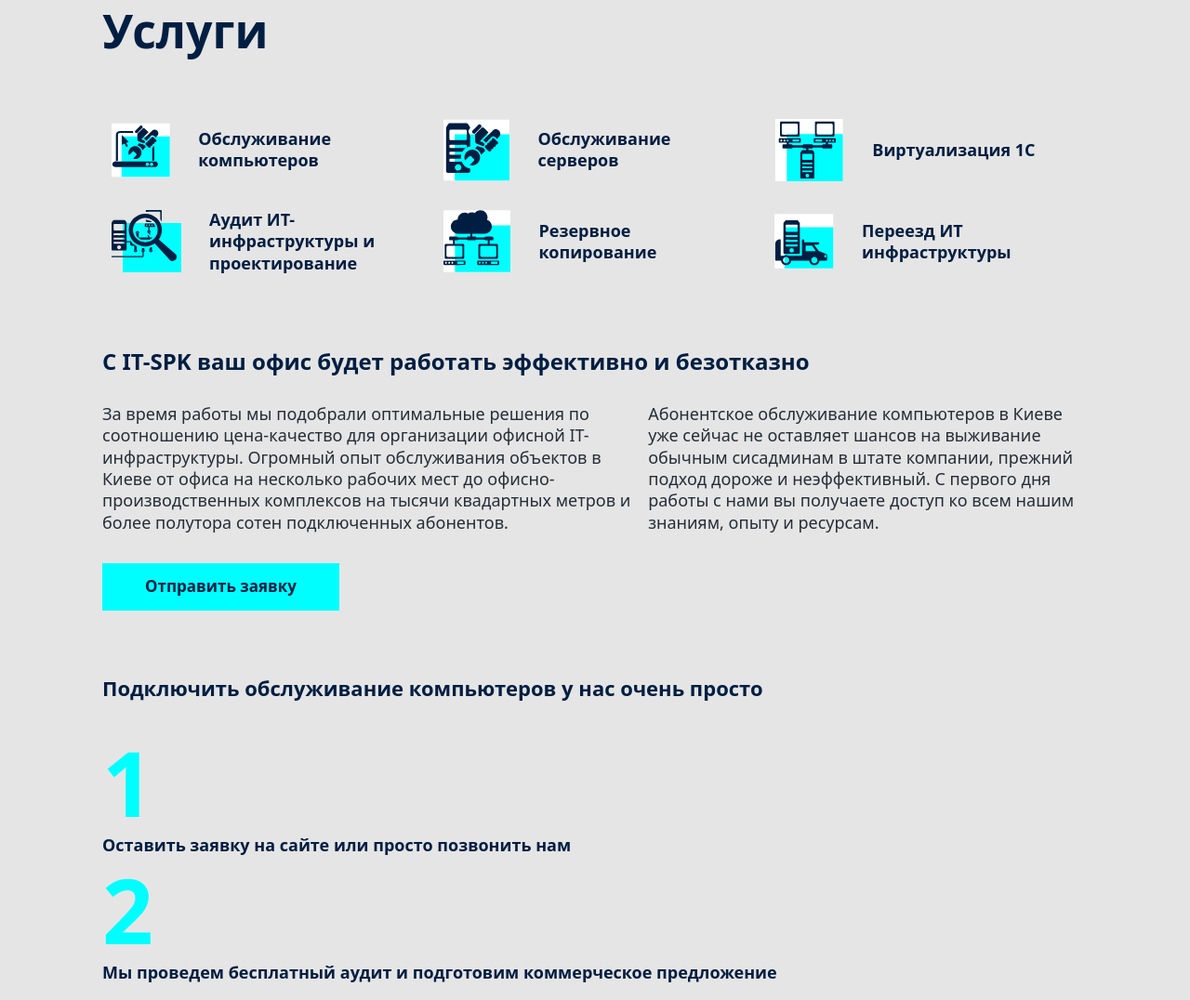
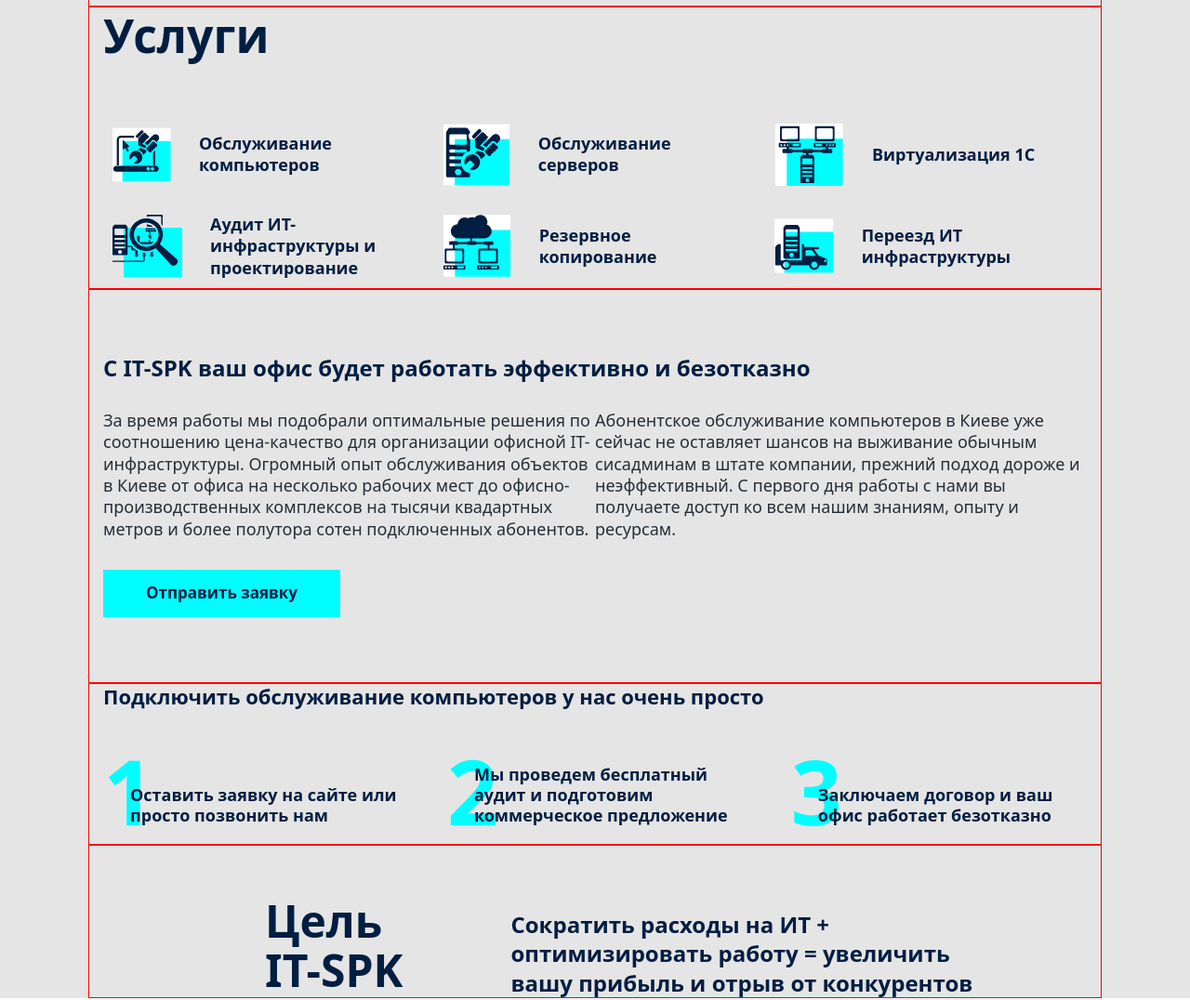
Before and after one commit to Irina178/it-spk, a plain HTML site: page index.html in a window 1280 px wide. Shown: the part 875-1951 px from the top of the page at 93% size. Drawn offline with Linux system fonts and the light colour scheme.

Commit message:
connection

```diff
--- a/index.html
+++ b/index.html
@@ -181,22 +181,28 @@
             <ul class="stages">
               <li class="stages__list">
                 <p class="stages__number">1</p>
-                <p class="stages__text">
+                <div class="process">
+                  <p class="process__text">
                     Оставить заявку на сайте или просто позвонить нам
                   </p>
+                </div>
               </li>
               <li class="stages__list">
                 <p class="stages__number">2</p>
-                <p class="stages__text">
+                <div class="process">
+                  <p class="process__text">
                     Мы проведем бесплатный аудит и подготовим коммерческое
                     предложение
                   </p>
+                </div>
               </li>
               <li class="stages__list">
                 <p class="stages__number">3</p>
-                <p class="stages__text">
+                <div class="process">
+                  <p class="process__text">
                     Заключаем договор и ваш офис работает безотказно
                   </p>
+                </div>
               </li>
             </ul>
           </div>
--- a/sass/base/_container.scss
+++ b/sass/base/_container.scss
@@ -2,7 +2,7 @@
   padding: 0px 15px;
   width: 375px;
   margin: 0 auto;
-
+  border: 1px solid red;
 }
 @media screen and (min-width: 375px) {
   .container {
--- a/sass/layout/_connection.scss
+++ b/sass/layout/_connection.scss
@@ -1,10 +1,9 @@
-@media screen and (min-width: 375px){
+@media screen and (min-width: 375px) {
   .connection {
     background-color: $bc;
   }
 
   .exploitation {
-
     &__heading {
       font-size: 24px;
       font-weight: 700;
@@ -13,33 +12,39 @@
     }
   }
   .stages {
-
     &__list {
+      display: flex;
+      align-items: center;
+      position: relative;
     }
 
     &__number {
       font-size: 96px;
       font-weight: 700;
       line-height: 1.2;
-         color:  $light;
+      color: $light;
+      padding: 0px;
     }
 
+    .process {
+      position: absolute;
+      left: 29px;
+      bottom: 20px;
       &__text {
         font-size: 18px;
         font-weight: 700;
         line-height: 1.2;
-         color:   $dark;
+        color: $dark;
       }
     }
-
   }
-@media screen and (min-width: 1090px){
+}
+@media screen and (min-width: 1090px) {
   .connection {
     background-color: $bc;
   }
 
   .exploitation {
-
     &__heading {
       font-size: 22px;
       font-weight: 700;
@@ -49,22 +54,27 @@
     }
   }
   .stages {
+    display: flex;
 
-		&__list {
+    &__list:nth-child(2) {
+      margin: 0px 315px;
     }
 
     &__number {
       font-size: 96px;
       font-weight: 700;
       line-height: 1.2;
-         color:  $light;
+      color: $light;
     }
 
+    .process {
       &__text {
         font-size: 18px;
         font-weight: 700;
         line-height: 1.2;
         color: $dark;
+        width: 298px;
       }
     }
   }
+}
--- a/sass/layout/_office.scss
+++ b/sass/layout/_office.scss
@@ -44,6 +44,7 @@
     display: flex;
     justify-content: space-between;
     // &__list {
+
     // }
 
     &__text {
@@ -51,6 +52,7 @@
       font-weight: 400;
       line-height: 1.3;
       color: $text;
+      width: 529px;
     }
   }
 }
```
Also changed, not shown: css/main.css, css/main.min.css, 2 other files. Lines whose indentation alone changed are shown as unchanged.
